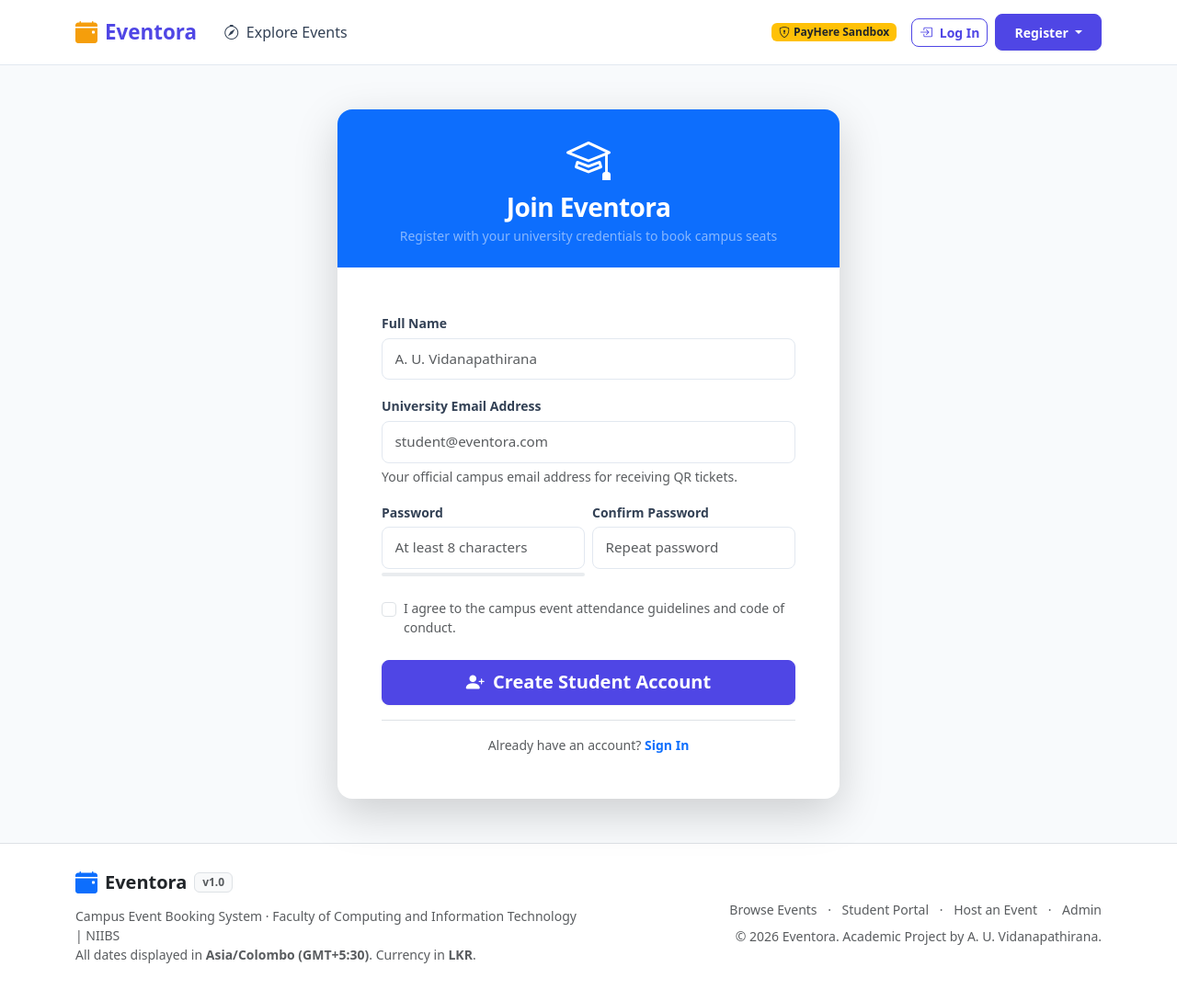
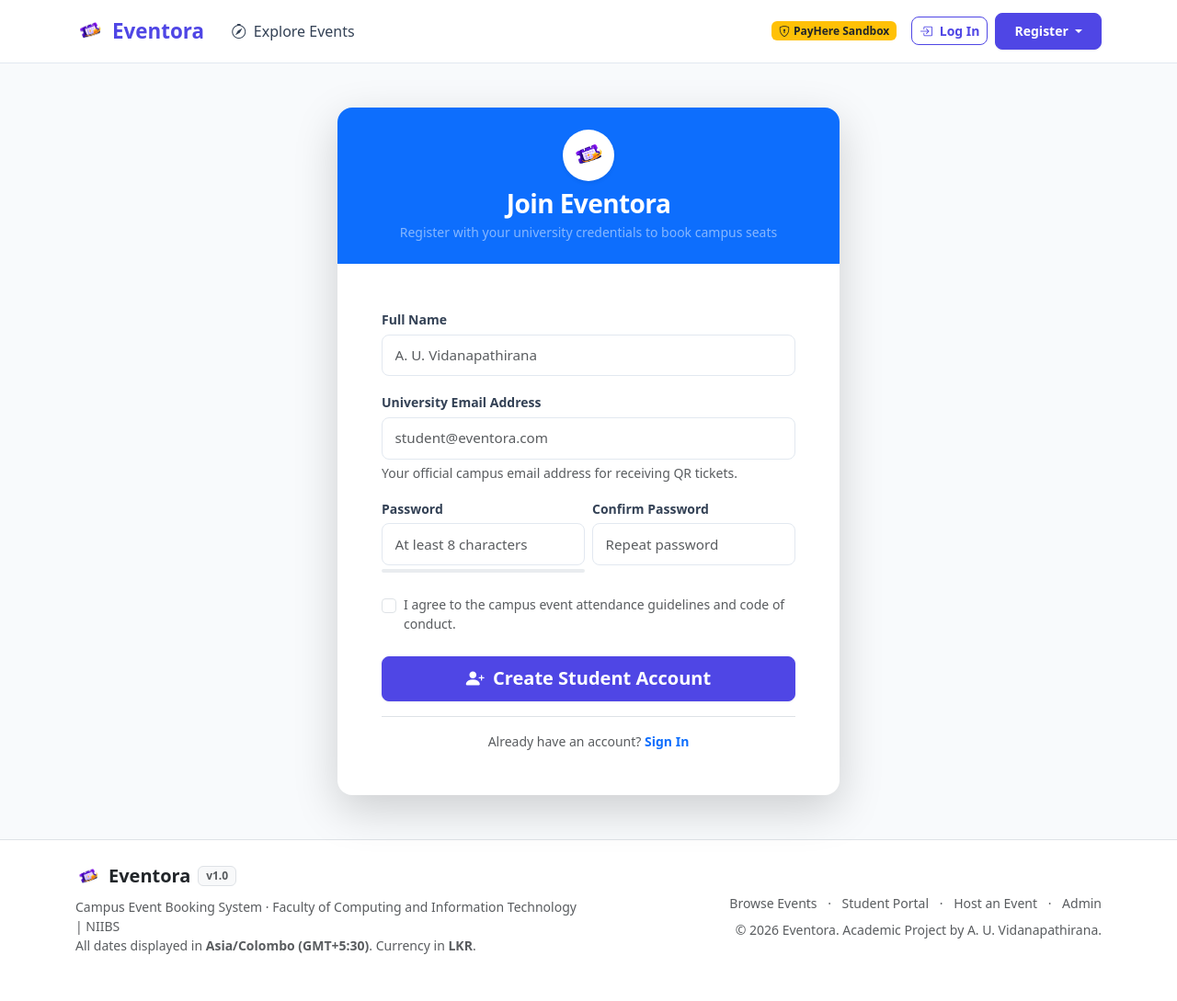
Before and after one commit to Amiru-dev/Eventora, a PHP site: page /Eventora/pages/auth/register.php in a window 1280 px wide. Shown: the whole page at 92% size. After the commit the page ends 1038 px from the top, so only its background shows below. Run offline with PHP 8.4, Linux system fonts and the light colour scheme; a stand-in replaces the project's code that opens the database connection; some libraries are stand-ins or nearby versions.

Commit message:
Add Eventora logo across the site
Use the new logo in navigation, page headers, tickets, and the 404 page, and set it as the site favicon.

```diff
--- a/404.php
+++ b/404.php
@@ -13,6 +13,7 @@ require_once __DIR__ . '/config/app.php';
     <meta charset="UTF-8">
     <meta name="viewport" content="width=device-width, initial-scale=1.0">
     <title>404 - Page Not Found | Eventora</title>
+    <link rel="icon" type="image/png" href="<?php echo APP_URL; ?>/assets/img/logo.png">
     <link href="<?php echo APP_URL; ?>/assets/vendor/bootstrap/css/bootstrap.min.css" rel="stylesheet">
     <link href="<?php echo APP_URL; ?>/assets/vendor/bootstrap/css/bootstrap-icons.min.css" rel="stylesheet">
     <link href="<?php echo APP_URL; ?>/assets/css/style.css" rel="stylesheet">
@@ -227,6 +228,9 @@ require_once __DIR__ . '/config/app.php';
     </div>
 
     <div class="error-container">
+        <div class="mb-2">
+            <img src="<?php echo APP_URL; ?>/assets/img/logo.png" alt="Eventora Logo" width="64" height="64" class="object-fit-contain bg-white rounded-circle p-2 shadow">
+        </div>
         <h1 class="error-code">
             <span>4</span><span>0</span><span>4</span>
         </h1>
--- a/pages/auth/login.php
+++ b/pages/auth/login.php
@@ -63,7 +63,7 @@ include __DIR__ . '/../../templates/header.php';
             <!-- Login Card -->
             <div class="card border-0 shadow-lg" style="border-radius: 1rem; overflow: hidden;">
                 <div class="p-4 bg-primary text-white text-center">
-                    <i class="bi bi-person-lock display-5 mb-2 d-inline-block" aria-hidden="true"></i>
+                    <img src="<?php echo APP_URL; ?>/assets/img/logo.png" alt="Eventora Logo" width="56" height="56" class="object-fit-contain bg-white rounded-circle p-2 mb-2 shadow-sm">
                     <h1 class="h3 fw-bold mb-1 text-white">Welcome Back</h1>
                     <p class="text-white-50 small mb-0">Sign in to manage your bookings and campus events</p>
                 </div>
--- a/pages/auth/register.php
+++ b/pages/auth/register.php
@@ -79,7 +79,7 @@ include __DIR__ . '/../../templates/header.php';
         <div class="col-md-8 col-lg-6">
             <div class="card border-0 shadow-lg" style="border-radius: 1rem; overflow: hidden;">
                 <div class="p-4 bg-primary text-white text-center">
-                    <i class="bi bi-mortarboard display-5 mb-2 d-inline-block" aria-hidden="true"></i>
+                    <img src="<?php echo APP_URL; ?>/assets/img/logo.png" alt="Eventora Logo" width="56" height="56" class="object-fit-contain bg-white rounded-circle p-2 mb-2 shadow-sm">
                     <h1 class="h3 fw-bold mb-1 text-white">Join Eventora</h1>
                     <p class="text-white-50 small mb-0">Register with your university credentials to book campus seats</p>
                 </div>
--- a/pages/auth/register_organizer.php
+++ b/pages/auth/register_organizer.php
@@ -80,7 +80,7 @@ include __DIR__ . '/../../templates/header.php';
         <div class="col-md-9 col-lg-7">
             <div class="card border-0 shadow-lg" style="border-radius: 1rem; overflow: hidden;">
                 <div class="p-4 bg-dark text-white text-center">
-                    <i class="bi bi-briefcase display-5 mb-2 text-warning d-inline-block" aria-hidden="true"></i>
+                    <img src="<?php echo APP_URL; ?>/assets/img/logo.png" alt="Eventora Logo" width="56" height="56" class="object-fit-contain bg-white rounded-circle p-2 mb-2 shadow-sm">
                     <h1 class="h3 fw-bold mb-1 text-white">Register as Event Organizer</h1>
                     <p class="text-white-50 small mb-0">Submit your organization profile for administrative review</p>
                 </div>
--- a/pages/student/ticket.php
+++ b/pages/student/ticket.php
@@ -87,7 +87,7 @@ include __DIR__ . '/../../templates/header.php';
         <div class="ticket-header">
             <div class="d-flex justify-content-between align-items-center mb-2">
                 <div class="d-flex align-items-center gap-2">
-                    <i class="bi bi-calendar-event-fill text-warning fs-3"></i>
+                    <img src="<?php echo APP_URL; ?>/assets/img/logo.png" alt="Eventora Logo" width="34" height="34" class="object-fit-contain bg-white rounded-2 p-1">
                     <span class="fs-4 fw-extrabold text-white"><?php echo APP_NAME; ?></span>
                 </div>
                 <span class="badge <?php echo $badgeClass; ?> text-white px-3 py-2 fs-6">
--- a/templates/footer.php
+++ b/templates/footer.php
@@ -13,7 +13,7 @@ $baseUrl = defined('APP_URL') ? APP_URL : '';
             <div class="row g-4 justify-content-between align-items-center">
                 <div class="col-md-6 text-center text-md-start">
                     <div class="d-flex align-items-center justify-content-center justify-content-md-start gap-2 mb-2">
-                        <i class="bi bi-calendar-event-fill text-primary fs-4" aria-hidden="true"></i>
+                        <img src="<?php echo $baseUrl; ?>/assets/img/logo.png" alt="Eventora Logo" width="28" height="28" class="object-fit-contain">
                         <span class="fw-bold fs-5 text-dark">Eventora</span>
                         <span class="badge bg-light text-muted border">v1.0</span>
                     </div>
--- a/templates/header.php
+++ b/templates/header.php
@@ -22,6 +22,7 @@ $baseUrl = defined('APP_URL') ? APP_URL : '';
     <meta name="viewport" content="width=device-width, initial-scale=1.0">
     <meta name="description" content="Eventora - Campus Event Booking System for university clubs, seminars, workshops and student reservations.">
     <title><?php echo htmlspecialchars($pageTitle); ?></title>
+    <link rel="icon" type="image/png" href="<?php echo $baseUrl; ?>/assets/img/logo.png">
 
     <!-- Bootstrap 5 CSS -->
     <link rel="stylesheet" href="<?php echo $baseUrl; ?>/assets/vendor/bootstrap/css/bootstrap.min.css">
@@ -41,8 +42,8 @@ $baseUrl = defined('APP_URL') ? APP_URL : '';
     <!-- Top Navigation Bar -->
     <nav class="navbar navbar-expand-lg navbar-eventora sticky-top" aria-label="Main Navigation">
         <div class="container">
-            <a class="navbar-brand" href="<?php echo $baseUrl; ?>/index.php">
-                <i class="bi bi-calendar-event-fill" aria-hidden="true"></i>
+            <a class="navbar-brand d-flex align-items-center gap-2" href="<?php echo $baseUrl; ?>/index.php">
+                <img src="<?php echo $baseUrl; ?>/assets/img/logo.png" alt="Eventora Logo" width="32" height="32" class="d-inline-block object-fit-contain">
                 <span>Eventora</span>
             </a>
 
```
Also changed, not shown: assets/img/logo.png (added).
